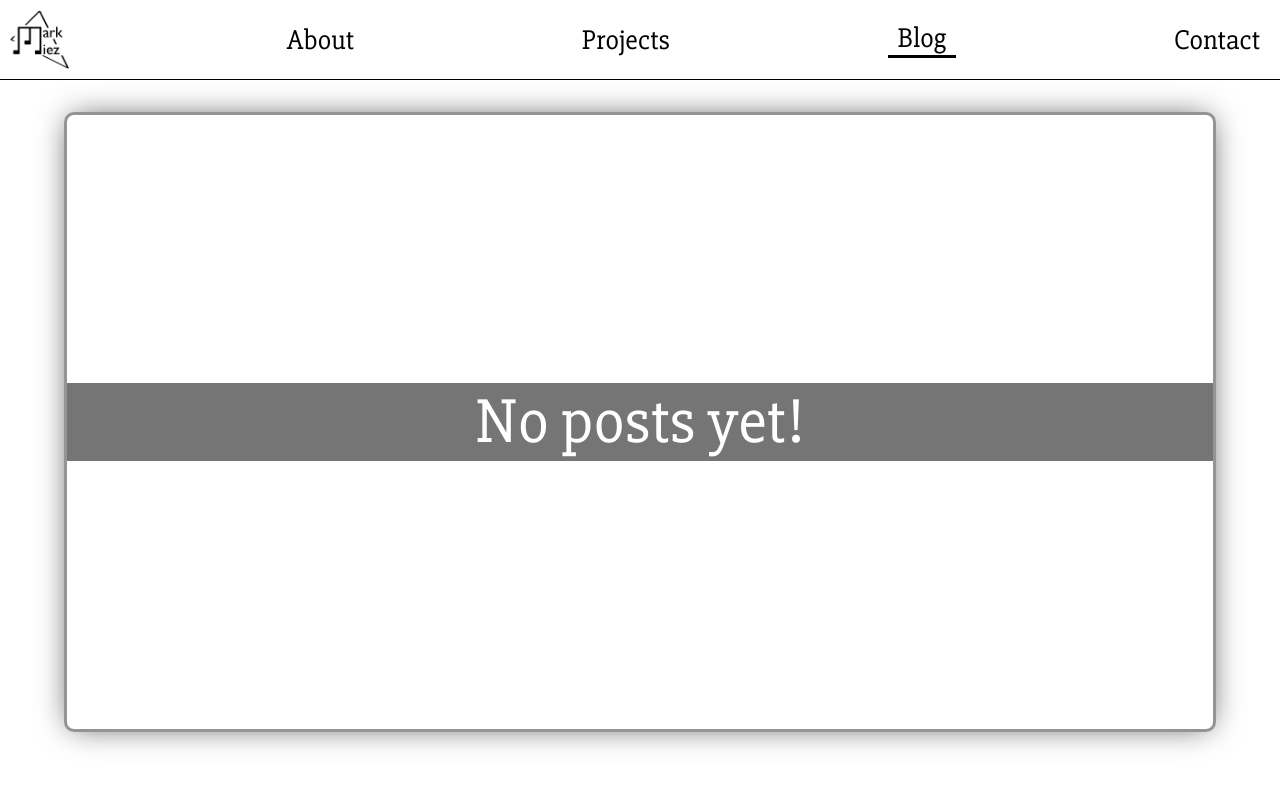
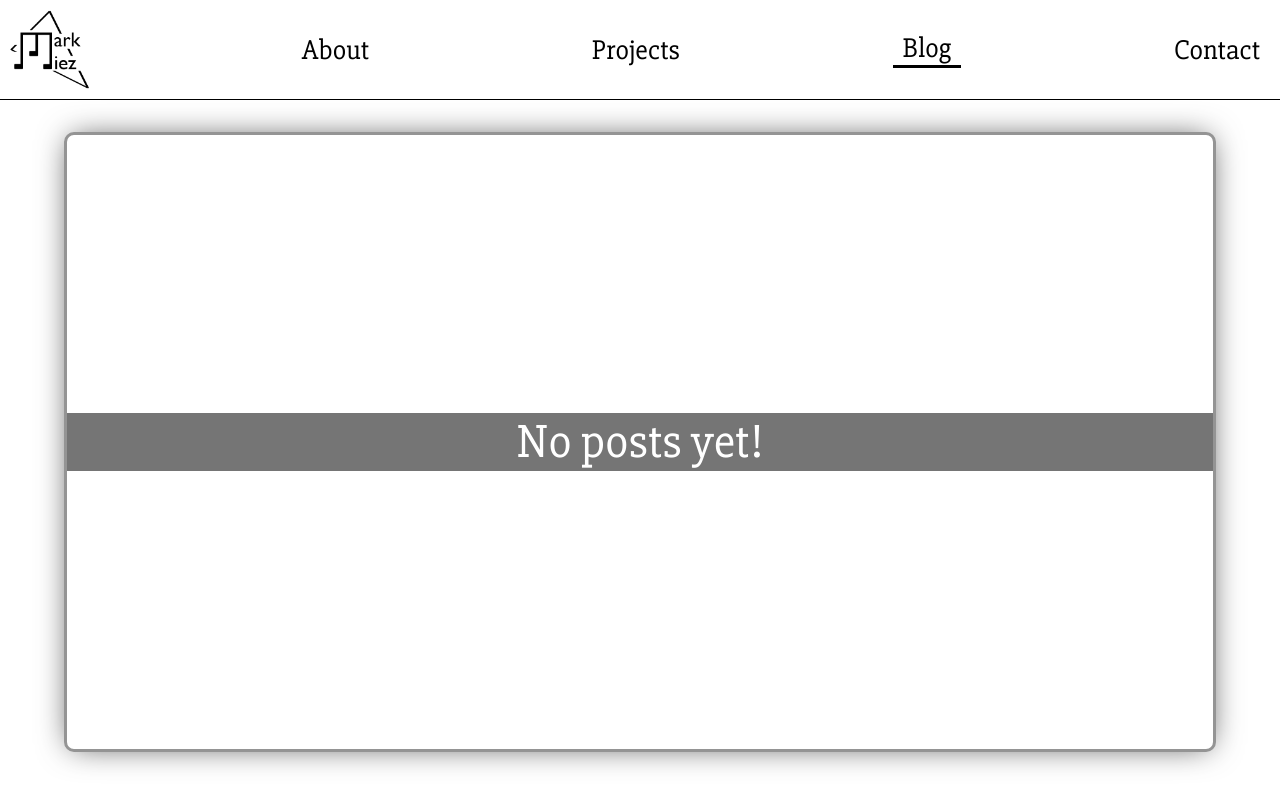
Before and after one commit to markediez/markediez.github.io, a PHP site: page /blog.html in a window 1280 px wide. Run offline with PHP 8.4, Linux system fonts and the light colour scheme; style sheets or scripts are compiled from the project's sources.

Commit message:
Add min-height to nav and change xlarge on landscape / screens

```diff
--- a/css/main.css
+++ b/css/main.css
@@ -21,6 +21,7 @@ html, body {
 #nav-container {
   display: flex;
   height: 10%;
+  min-height: 100px;
   width: 100%;
   color: #000000;
   border-bottom: 1px solid #000000;
@@ -109,6 +110,9 @@ html, body {
     font-size: 24px; }
 
   .text-large {
-    font-size: 28px; } }
+    font-size: 28px; }
+
+  .text-xlarge {
+    font-size: 48px; } }
 
 /*# sourceMappingURL=main.css.map */
--- a/css/main.scss
+++ b/css/main.scss
@@ -46,6 +46,7 @@ html, body {
 #nav-container {
   display: flex;
   height: 10%;
+  min-height: 100px;
   width: 100%;
   color: $header-link-color;
   border-bottom: 1px solid #000000;
@@ -169,4 +170,8 @@ html, body {
   .text-large {
     font-size: 28px;
   }
+
+  .text-xlarge {
+    font-size: 48px;
+  }
 }
```
